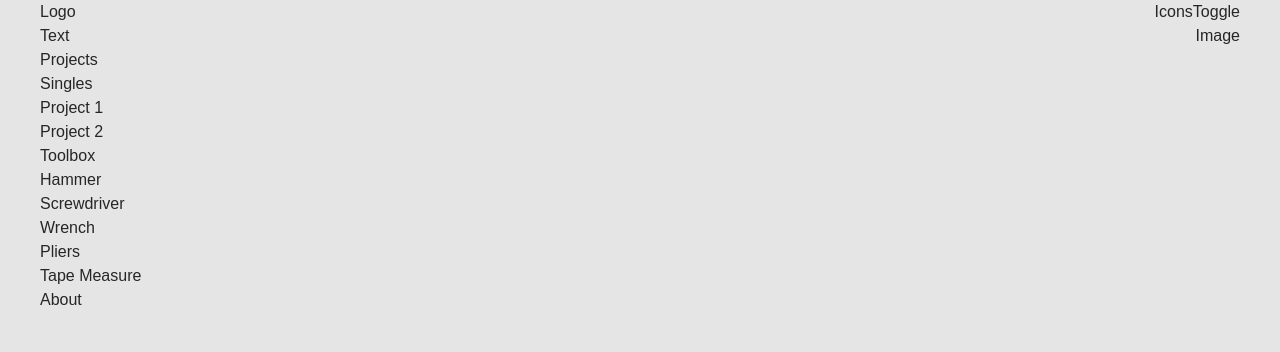
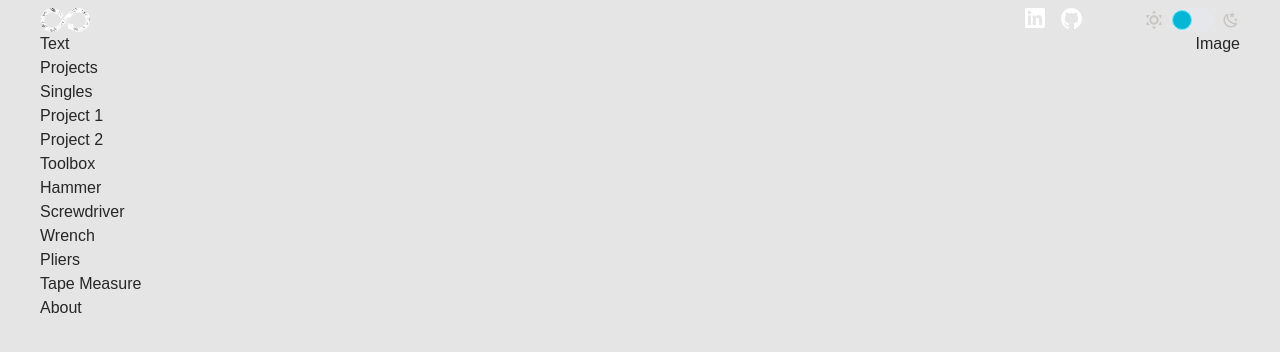
Before and after one commit to alexanderstoehr/Portfolio, a React (Vite) app in the folder portfolio-as/: page / in a window 1280 px wide. Shown: the top 352 px of the page. Built offline with nearby package versions, Linux system fonts and the light colour scheme.

Commit message:
added header items

```diff
--- a/portfolio-as/src/components/Header.jsx
+++ b/portfolio-as/src/components/Header.jsx
@@ -1,12 +1,28 @@
+import data from '/data/content.json'
+
+const {contact} = data.find(item => item.contact);
+
 export default function Header() {
     return (
-        <div className="flex justify-between">
+        <div className="flex justify-between pt-2">
 
-            <span>Logo</span>
+            <span><img src="/as-logo.svg"/></span>
 
-            <div>
-                <span>Icons</span>
-                <span>Toggle</span>
+            <div className="flex gap-16 align-middle">
+                <span className="flex gap-4">
+                    <a href={contact.linkedin} target="_blank"> <img src="/linkedin.svg"/></a>
+                    <a href={contact.github} target="_blank">  <img src="/github.svg"/></a>
+                </span>
+
+                <span className="flex gap-2">
+                    <img src="/lightmode.svg"/>
+                    <label className="inline-flex items-center cursor-pointer">
+                        <input type="checkbox" value="" className="sr-only peer"/>
+                        <div
+                            className="relative w-11 h-6 bg-gray-200  dark:peer-focus:ring-blue-800 rounded-full peer dark:bg-gray-400 peer-checked:after:translate-x-full rtl:peer-checked:after:-translate-x-full peer-checked:after:border-white after:content-[''] after:absolute after:top-[1.5px] after:start-[2px] after:bg-cyan-500 after:border-cyan-300 after:border after:rounded-full after:h-5 after:w-5 after:transition-all dark:border-gray-600 peer-checked:bg-gray-700"></div>
+                    </label>
+                    <img src="/darkmode.svg"/>
+                </span>
             </div>
         </div>
     )
```
